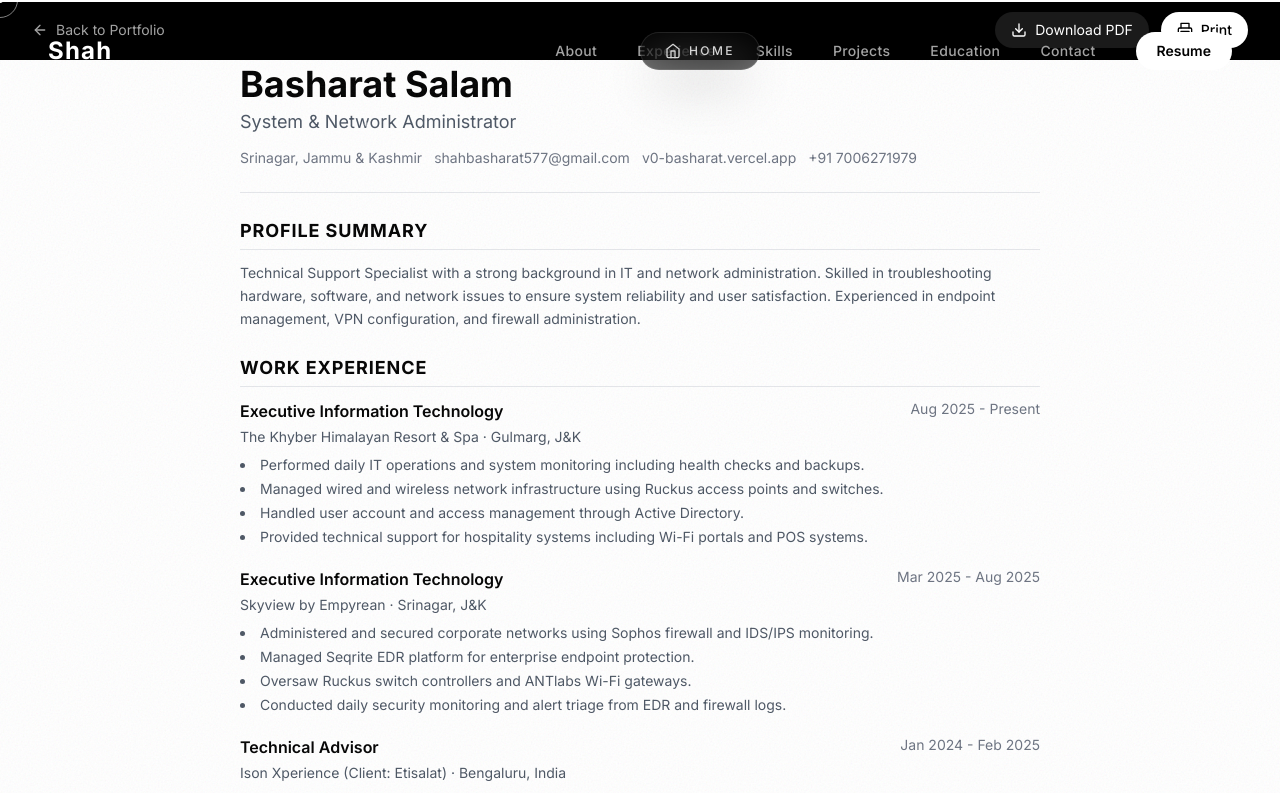
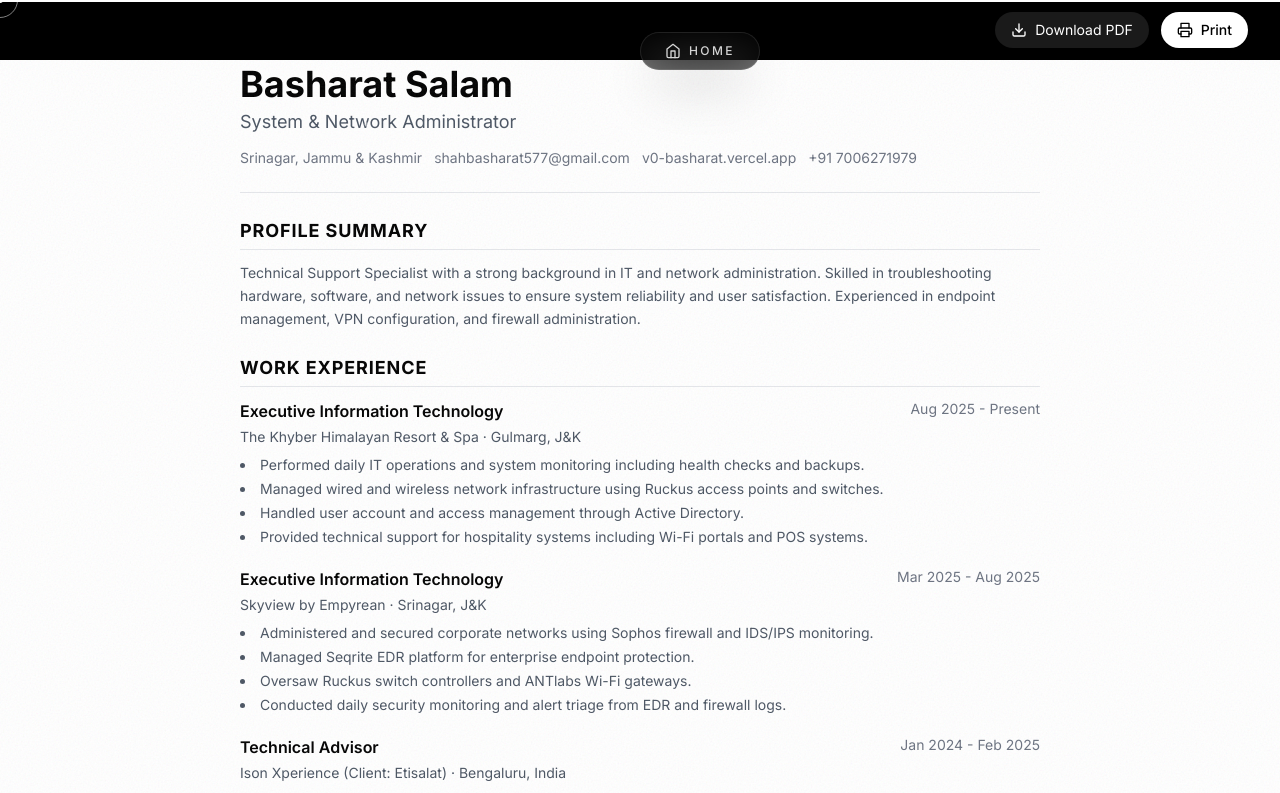
Before and after one commit to shahbasharat/portfolio-app, a Next.js app: page /resume in a window 1280 px wide. Shown: the top 793 px of the page. Built offline with nearby package versions, Linux system fonts and the light colour scheme.

Commit message:
update: resume page

```diff
--- a/src/app/resume/page.tsx
+++ b/src/app/resume/page.tsx
@@ -15,11 +15,7 @@ export default function ResumePage() {
     <main className="resume-page min-h-screen bg-white text-black">
 
       {/* Action Bar - hidden when printing */}
-      <div className="print:hidden fixed top-0 left-0 right-0 z-50 bg-black text-white px-4 md:px-8 py-3 flex items-center justify-between">
-        <Link href="/" className="inline-flex items-center gap-2 text-neutral-400 hover:text-white transition-colors text-sm">
-          <ArrowLeft className="w-4 h-4" />
-          Back to Portfolio
-        </Link>
+      <div className="print:hidden fixed top-0 left-0 right-0 z-50 bg-black text-white px-4 md:px-8 py-3 flex items-center justify-end">
         <div className="flex items-center gap-3">
           <a href="/resume.pdf" download className="inline-flex items-center gap-2 px-4 py-2 bg-white/10 hover:bg-white/20 rounded-full text-sm transition-colors">
             <Download className="w-4 h-4" />
--- a/src/components/Navbar.tsx
+++ b/src/components/Navbar.tsx
@@ -1,6 +1,8 @@
 "use client";
 
 import React, { useState, useEffect } from "react";
+import { usePathname } from "next/navigation";
+import Link from "next/link";
 import { motion, AnimatePresence } from "framer-motion";
 import { X } from "lucide-react";
 
@@ -8,6 +10,7 @@ export default function Navbar() {
   const [isScrolled, setIsScrolled] = useState(false);
   const [isMobileMenuOpen, setIsMobileMenuOpen] = useState(false);
   const [activeLink, setActiveLink] = useState("Home");
+  const pathname = usePathname();
 
   useEffect(() => {
     const handleScroll = () => {
@@ -37,6 +40,7 @@ export default function Navbar() {
     setActiveLink(name);
     setIsMobileMenuOpen(false);
   };
+  if (pathname === "/resume") return null;
 
   return (
     <>
@@ -81,15 +85,12 @@ export default function Navbar() {
               </a>
             ))}
 
-            <a
-               href="/resume.pdf"
-               download="Basharat_Resume.pdf"
-               target="_blank"
-               rel="noopener noreferrer"
+            <Link
+               href="/resume"
                className="ml-2 lg:ml-4 px-5 py-2 text-sm font-medium text-black bg-white border border-white/20 rounded-full hover:bg-neutral-200 transition-all duration-300 font-semibold"
             >
               Resume
-            </a>
+            </Link>
           </nav>
 
           {/* Mobile Hover / Staggered Hamburger Menu Toggle */}
@@ -164,15 +165,13 @@ export default function Navbar() {
               </nav>
 
               <div className="mt-auto pt-16">
-                <a
-                  href="/resume.pdf"
-                  download="Basharat_Resume.pdf"
-                  target="_blank"
-                  rel="noopener noreferrer"
+                <Link
+                  href="/resume"
                   className="inline-block px-8 py-4 text-sm tracking-[0.2em] font-bold text-black bg-white hover:bg-neutral-200 rounded-full transition-all duration-300 text-center w-full shadow-[0_0_15px_rgba(255,255,255,0.1)]"
+                  onClick={() => setIsMobileMenuOpen(false)}
                 >
-                  DOWNLOAD RESUME
-                </a>
+                  VIEW RESUME
+                </Link>
               </div>
             </motion.div>
           </motion.div>
```
